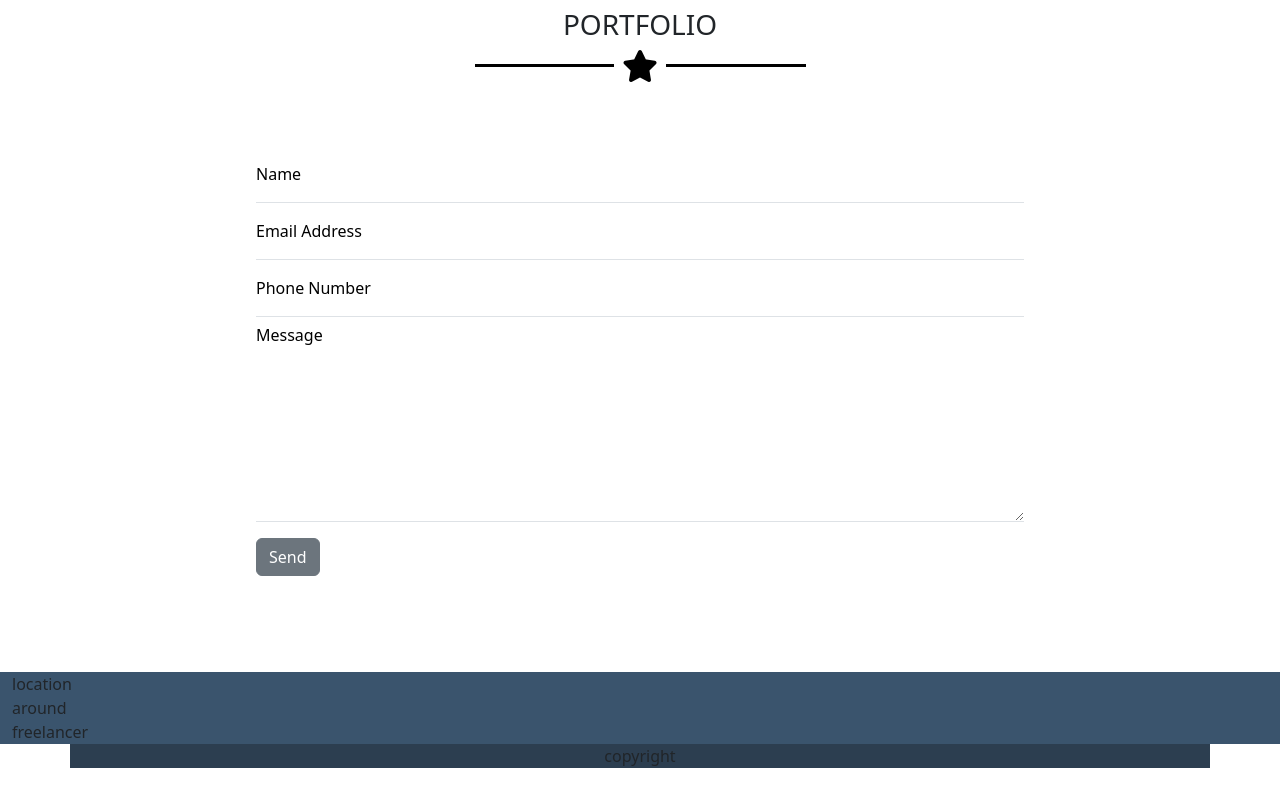
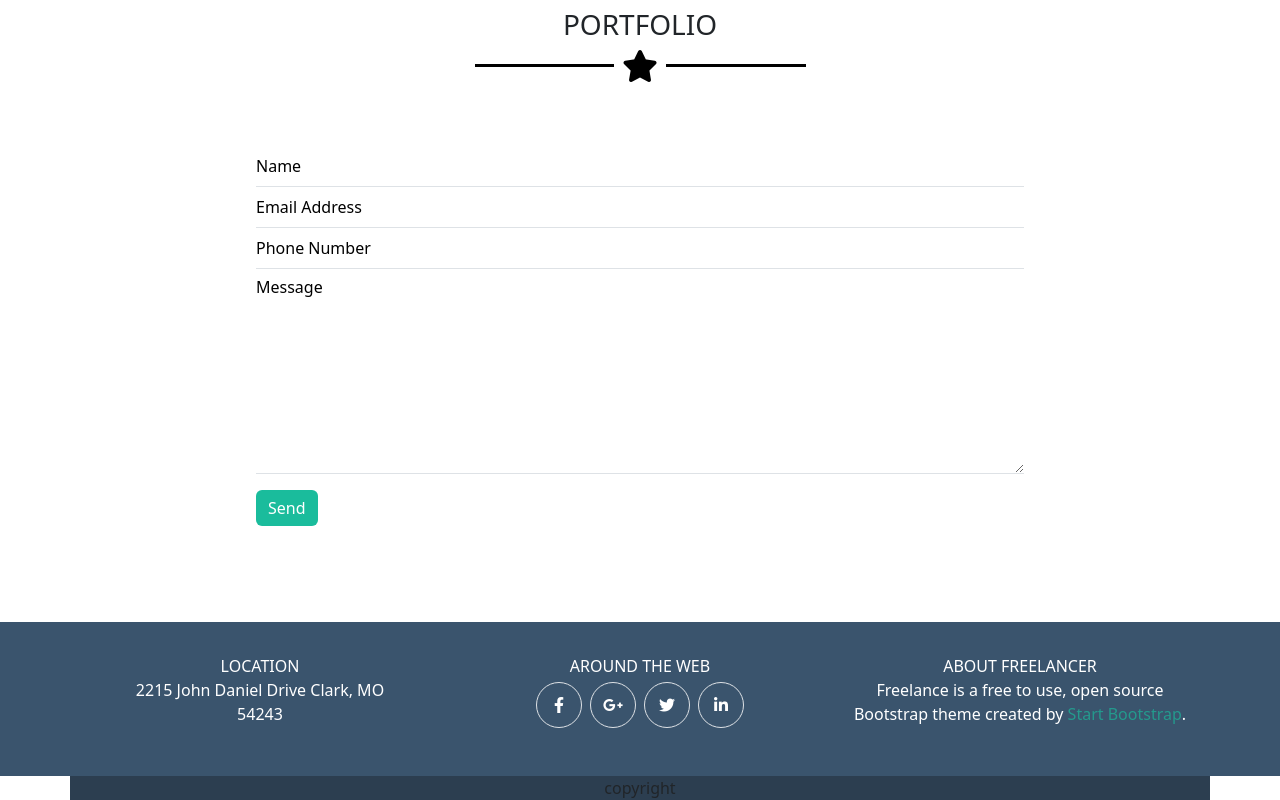
Before and after one commit to FraRussotto/html-css-bootstrap-freelancer, a plain HTML site: page index.html in a window 1280 px wide. Shown: the part 1718-2518 px from the top of the page. Before the commit the page ends 2486 px from the top, so only its background shows below. Drawn offline with nearby package versions, Linux system fonts and the light colour scheme.

Commit message:
[ADD] Footer-top

```diff
--- a/asset/syle.css
+++ b/asset/syle.css
@@ -53,10 +53,29 @@ a{
   color: black;
 }
 
+.button-custom {
+  background-color: #1abc9c;
+  border: #1abc9c;
+}
+
+.button-custom:hover {
+  background-color:#1abc9cab;
+}
 
 
-.footer-top{
+.bkg_footer-top{
   background-color: #3a546d;
+}
+
+.bkg_footer-top ul li{
+  height: 28px;
+  aspect-ratio: 1/1;
+  line-height: 28px;
+}
+
+.bkg_footer-top a:hover{
+  background-color: white;
+  color: #3a546d;
 }
 
 .footer-bottom{
--- a/index.html
+++ b/index.html
@@ -133,26 +133,49 @@
       <div class="container_fr py-5 ">
         <form action="#">
 
-          <input type="text" class="form-control input-custom py-3" placeholder="Name">
-          <input type="email" class="form-control input-custom py-3" placeholder="Email Address">
-          <input type="text" class="form-control input-custom py-3" placeholder="Phone Number">
+          <input type="text" class="form-control input-custom py-2" placeholder="Name">
+          <input type="email" class="form-control input-custom py-2" placeholder="Email Address">
+          <input type="text" class="form-control input-custom py-2" placeholder="Phone Number">
           <textarea name="" id="" cols="30" rows="8" placeholder="Message" class="form-control input-custom"></textarea>
           <button class="btn btn-secondary mt-3 button-custom">Send</button>
         </form>
       </div>
-
     </section>
 
   </main>
 
   <footer>
-    <div class="footer-top">
-      <div class="row container row-cols-1">
-        <div class="col">location</div>
-        <div class="col">around</div>
-        <div class="col">freelancer</div>
+    <!-- Footer Top -->
+    <div class="bkg_footer-top py-4">
+      <div class="container">
+        <div class="row row-cols-1 row-cols-md-3">
+          <div class="col text-center my-2" style="color: white;">
+            <span class="text-uppercase mb-2">location</span>
+            <p>2215 John Daniel Drive Clark, MO<br>54243</p>
+          </div>
+
+          <div class="col text-center my-2">
+            <span class="text-uppercase" style="color: white;">around the web</span>
+            <div class="social mt-1">
+              <ul class="d-flex justify-content-center list-unstyled">
+                <a href="#" class="mx-1 border p-2 rounded-circle"><li><i class="fa-brands fa-facebook-f"></i></li></a>
+                <a href="#" class="mx-1 border p-2 rounded-circle"><li><i class="fa-brands fa-google-plus-g"></i></li></a>
+                <a href="#" class="mx-1 border p-2 rounded-circle"><li><i class="fa-brands fa-twitter"></i></li></a>
+                <a href="#" class="mx-1 border p-2 rounded-circle"><li><i class="fa-brands fa-linkedin-in"></i></li></a>
+              </ul>
+            </div>
+          </div>
+
+          <div class="col text-center my-2" style="color: white;">
+            <span class="text-uppercase">about freelancer</span>
+            <p>Freelance is a free to use, open source Bootstrap theme created by <a href="#" style="color: #1abc9cab; text-decoration: none;">Start Bootstrap</a>.</p>
+          </div>
+
+        </div>
       </div>
     </div>
+
+    <!-- Footer bottom -->
     <div class="footer-bottom container">
       <div class="copyright text-center">copyright</div>
     </div>
```
